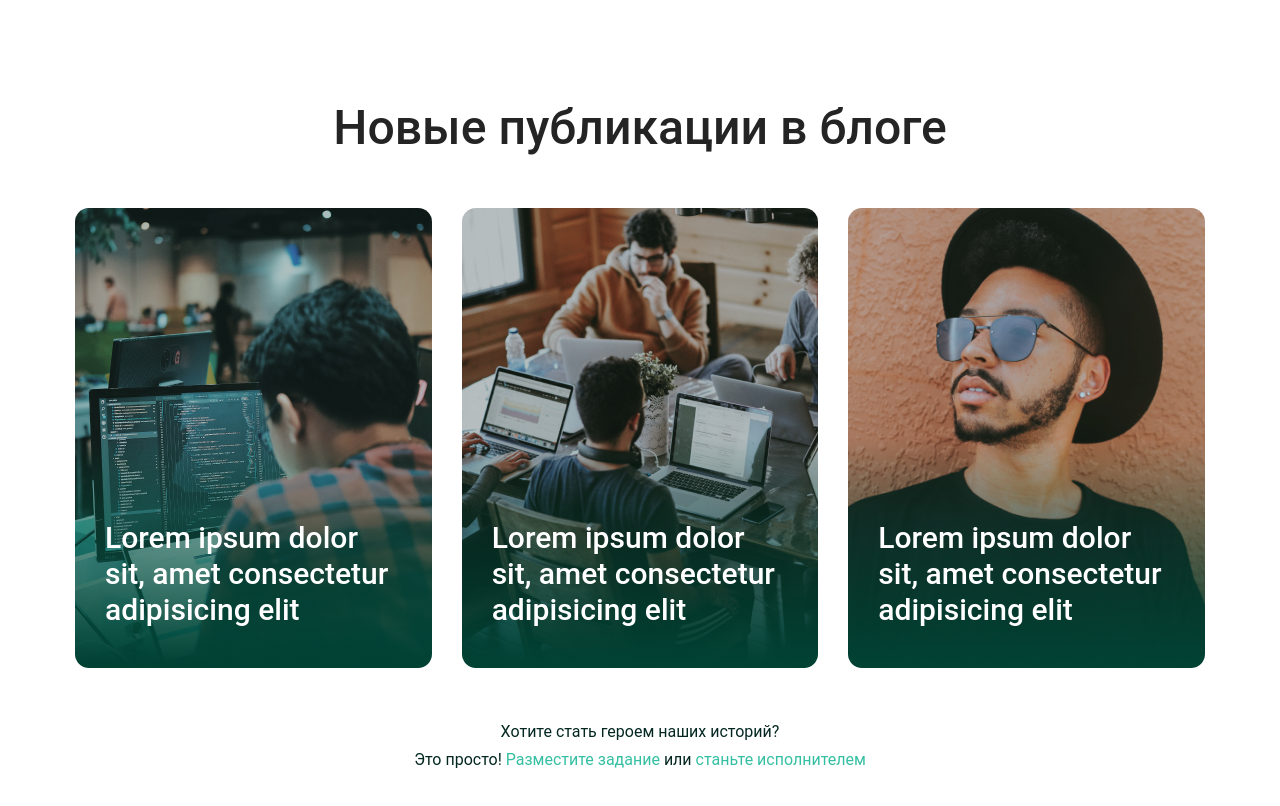
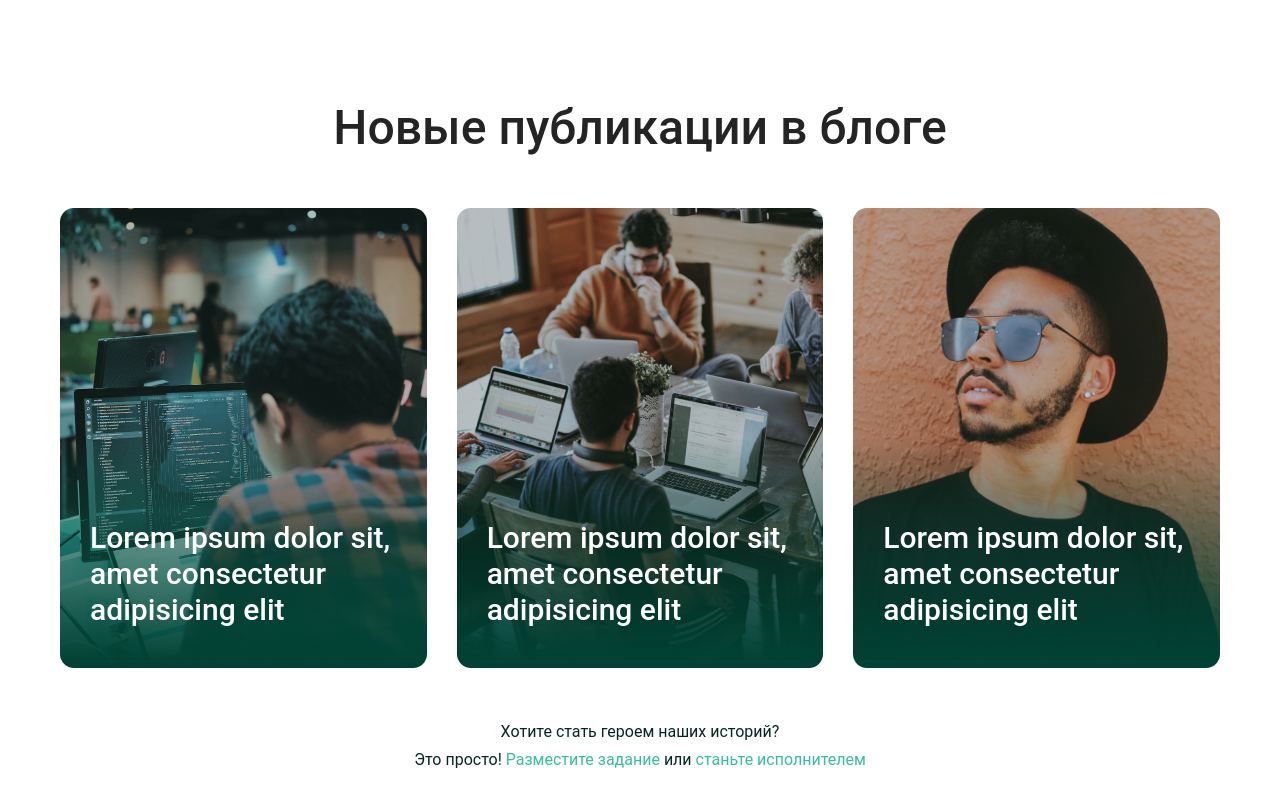
Before and after one commit to Nariman84/Home_page, a website: page src/index.html in a window 1280 px wide. Shown: the part 4652-5458 px from the top of the page. Drawn offline with nearby package versions, Linux system fonts and the light colour scheme; files that its build step writes are made by us from their sources.

Commit message:
home_page - replace svg to png, adaptive

```diff
--- a/src/scss/pages/_home.scss
+++ b/src/scss/pages/_home.scss
@@ -777,6 +777,11 @@
 	.wrap-blog {
 		padding-top: 7px;
 
+		.container {
+			padding-right: 0;
+			padding-left: 0;
+		}
+
 		.blog_cards {
 			padding-bottom: 46px;
 		}
```
Also changed, not shown: 1 other file.
